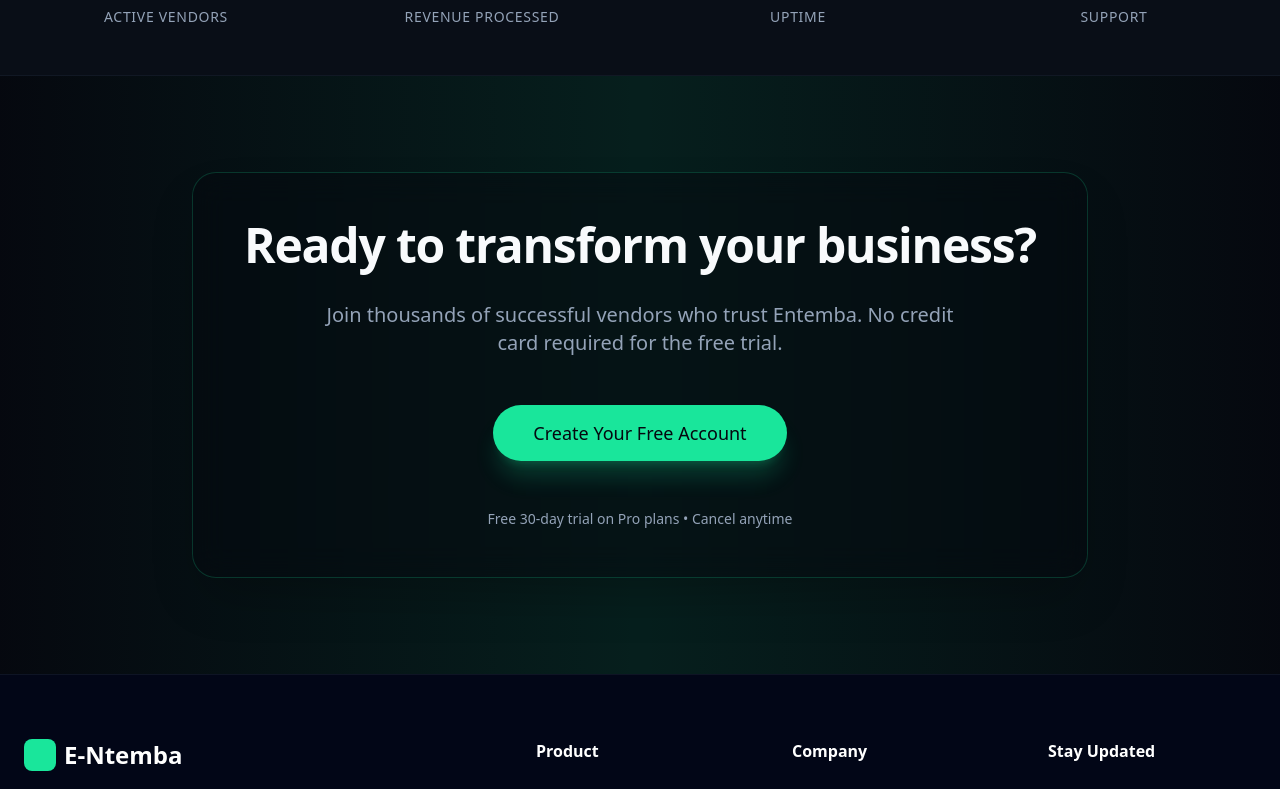
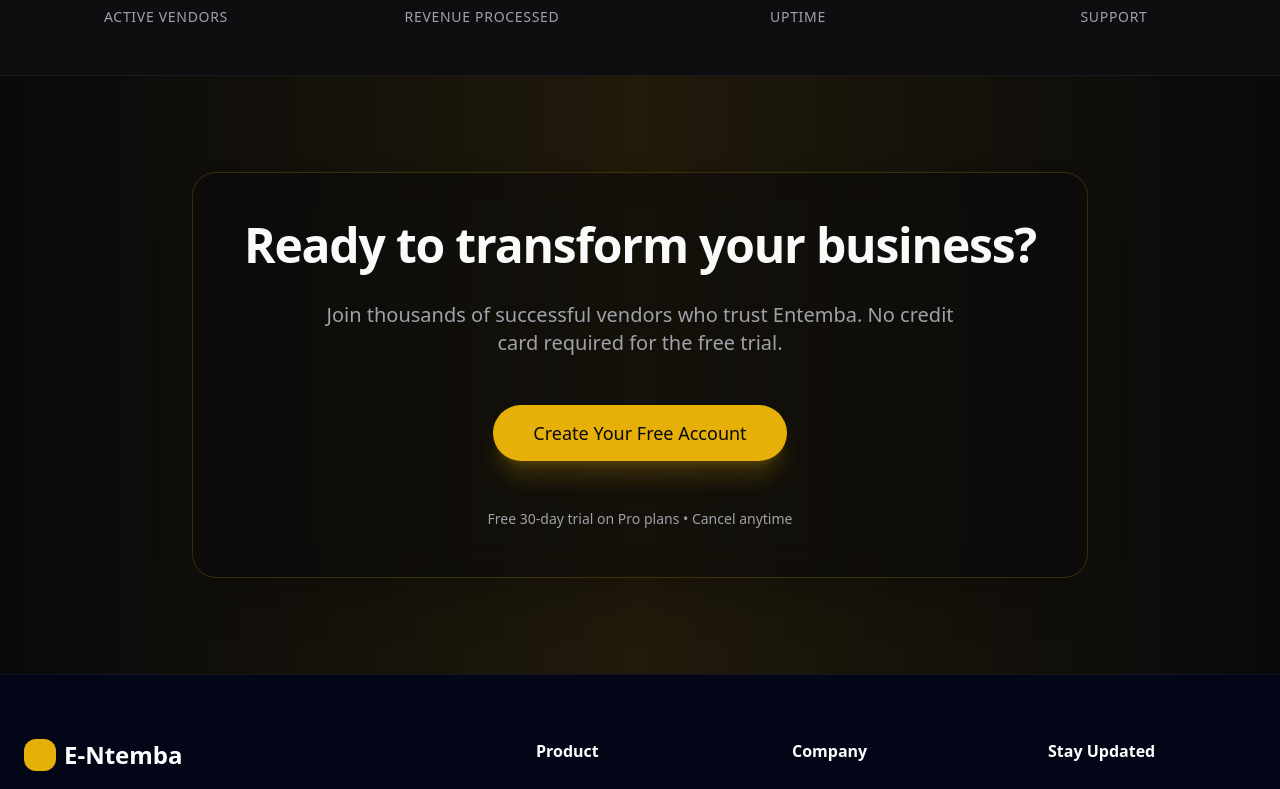
Before and after one commit to thecoordinate1/Bluetech, a Next.js app: page / in a window 1280 px wide. Shown: the part 2068-2857 px from the top of the page. Built offline with nearby package versions, Linux system fonts and the light colour scheme.

Commit message:
v 1.0.4
product prview page

```diff
--- a/src/app/admin/upload/actions.ts
+++ b/src/app/admin/upload/actions.ts
@@ -17,10 +17,10 @@
     const name = formData.get('name') as string;
     const description = formData.get('description') as string;
     const price = parseFloat(formData.get('price') as string);
-    const commission = formData.get('commission') as string;
+    const wholesalePrice = parseFloat(formData.get('wholesalePrice') as string);
     const image = formData.get('image') as File;
 
-    if (!name || isNaN(price)) {
+    if (!name || isNaN(price) || isNaN(wholesalePrice)) {
         return { error: 'Invalid input' };
     }
 
@@ -37,15 +37,14 @@
         store.id,
         {
             name,
-            category: 'General', // Default or add field if needed
+            category: 'General',
             price,
-            stock: 100, // Default stock
+            order_price: wholesalePrice,
+            stock: 100,
             status: 'Active',
             full_description: description || '',
             description: description || '',
-            attributes: {
-                commission: commission
-            }
+            attributes: {}
         },
         image.size > 0 ? [{ file: image, order: 1 }] : []
     );
--- a/src/app/admin/upload/upload-form.tsx
+++ b/src/app/admin/upload/upload-form.tsx
@@ -92,13 +92,20 @@
                 </div>
 
                 <div className="grid gap-2">
-                    <Label htmlFor="commission" className="text-sm font-semibold">Commission</Label>
-                    <Input
-                        id="commission"
-                        name="commission"
-                        placeholder="e.g., 10% or K50"
-                        disabled={isPending}
-                    />
+                    <Label htmlFor="wholesalePrice" className="text-sm font-semibold">Wholesale Price (ZMW)</Label>
+                    <div className="relative">
+                        <span className="absolute left-3 top-1/2 -translate-y-1/2 text-muted-foreground text-sm font-medium">K</span>
+                        <Input
+                            id="wholesalePrice"
+                            name="wholesalePrice"
+                            type="number"
+                            step="0.01"
+                            className="pl-7"
+                            placeholder="0.00"
+                            required
+                            disabled={isPending}
+                        />
+                    </div>
                 </div>
             </div>
 
--- a/src/app/globals.css
+++ b/src/app/globals.css
@@ -4,57 +4,54 @@
 
 @layer base {
   :root {
-    /* Default to Dark Theme */
-    --background: 222 47% 4%;
-    /* Very dark slate/black */
-    --foreground: 210 40% 98%;
-    /* White */
+    /* Luxury Dark Theme */
+    --background: 240 10% 4%;
+    --foreground: 0 0% 98%;
 
-    --card: 222 47% 6%;
-    /* Slightly lighter than background */
-    --card-foreground: 210 40% 98%;
+    --card: 240 10% 6%;
+    --card-foreground: 0 0% 98%;
 
-    --popover: 222 47% 6%;
-    --popover-foreground: 210 40% 98%;
+    --popover: 240 10% 6%;
+    --popover-foreground: 0 0% 98%;
 
-    --primary: 158 80% 50%;
-    /* Vibrant Emerald */
-    --primary-foreground: 222 47.4% 4%;
+    --primary: 45 93% 47%;
+    /* Refined Gold */
+    --primary-foreground: 240 10% 4%;
     /* Dark text on primary */
 
-    --secondary: 217 33% 17%;
-    /* Dark Slate */
-    --secondary-foreground: 210 40% 98%;
+    --secondary: 240 5% 15%;
+    /* Dark Slate/Gray */
+    --secondary-foreground: 0 0% 98%;
 
-    --muted: 217 33% 17%;
-    --muted-foreground: 215 20% 65%;
+    --muted: 240 5% 15%;
+    --muted-foreground: 240 5% 65%;
 
-    --accent: 158 80% 50%;
-    --accent-foreground: 222 47.4% 4%;
+    --accent: 45 93% 47%;
+    --accent-foreground: 240 10% 4%;
 
-    --destructive: 0 62.8% 30.6%;
-    --destructive-foreground: 210 40% 98%;
+    --destructive: 0 84% 60%;
+    --destructive-foreground: 0 0% 98%;
 
-    --border: 217 33% 15%;
-    --input: 217 33% 15%;
-    --ring: 158 80% 50%;
+    --border: 240 5% 15%;
+    --input: 240 5% 15%;
+    --ring: 45 93% 47%;
 
-    --radius: 0.5rem;
+    --radius: 0.75rem;
 
-    --chart-1: 158 80% 50%;
-    --chart-2: 158 60% 40%;
-    --chart-3: 158 70% 60%;
-    --chart-4: 222 47% 50%;
-    --chart-5: 222 47% 65%;
+    --chart-1: 45 93% 47%;
+    --chart-2: 240 5% 30%;
+    --chart-3: 45 50% 40%;
+    --chart-4: 240 5% 50%;
+    --chart-5: 45 70% 60%;
 
-    --sidebar-background: 222 47% 4%;
-    --sidebar-foreground: 210 40% 98%;
-    --sidebar-primary: 158 80% 50%;
-    --sidebar-primary-foreground: 222 47.4% 4%;
-    --sidebar-accent: 217 33% 17%;
-    --sidebar-accent-foreground: 210 40% 98%;
-    --sidebar-border: 217 33% 15%;
-    --sidebar-ring: 158 80% 50%;
+    --sidebar-background: 240 10% 4%;
+    --sidebar-foreground: 0 0% 98%;
+    --sidebar-primary: 45 93% 47%;
+    --sidebar-primary-foreground: 240 10% 4%;
+    --sidebar-accent: 240 5% 15%;
+    --sidebar-accent-foreground: 0 0% 98%;
+    --sidebar-border: 240 5% 15%;
+    --sidebar-ring: 45 93% 47%;
   }
 
   .dark {
--- a/src/app/shop/page.tsx
+++ b/src/app/shop/page.tsx
@@ -123,9 +123,27 @@
                                         </span>
                                     </div>
 
-                                    {/* Commission Display */}
-                                    {((product.attributes && product.attributes['commission']) || store.commission_rate) && (
-                                        <div className="flex items-center gap-1.5 text-xs font-medium text-emerald-600 bg-emerald-50 w-fit px-2 py-1 rounded-md">
+                                    {/* Commission/Profit Display */}
+                                    {product.order_price !== null && product.order_price !== undefined && (
+                                        <div className="flex flex-col gap-1 p-3 bg-primary/5 rounded-xl border border-primary/20 shadow-sm">
+                                            <div className="flex items-center justify-between text-xs text-muted-foreground">
+                                                <span>Your Commission</span>
+                                                <span className="font-bold text-primary">Profit</span>
+                                            </div>
+                                            <div className="flex items-baseline justify-between">
+                                                <span className="text-lg font-black text-primary">
+                                                    ZMW {(product.price - product.order_price).toLocaleString()}
+                                                </span>
+                                                <span className="text-[10px] font-medium px-1.5 py-0.5 bg-primary text-primary-foreground rounded-full">
+                                                    {Math.round(((product.price - product.order_price) / product.price) * 100)}% Margin
+                                                </span>
+                                            </div>
+                                        </div>
+                                    )}
+
+                                    {/* Fallback Legacy Commission Badge */}
+                                    {(!product.order_price && ((product.attributes && product.attributes['commission']) || store.commission_rate)) && (
+                                        <div className="flex items-center gap-1.5 text-xs font-medium text-primary bg-primary/10 w-fit px-2 py-1 rounded-md border border-primary/20">
                                             <Star className="h-3 w-3 fill-current" />
                                             <span>
                                                 Commission: {product.attributes?.['commission'] || (store.commission_rate ? `${store.commission_rate}%` : '')}
--- a/src/services/productService.ts
+++ b/src/services/productService.ts
@@ -226,6 +226,7 @@
     .from('products')
     .insert({
       store_id: storeId,
+      order_price: order_price,
       ...productDataForDb,
     })
     .select(COMMON_PRODUCT_SELECT)
```
